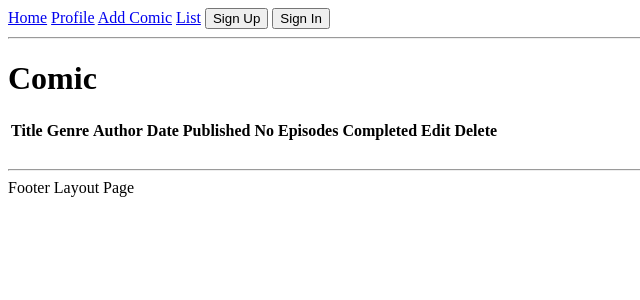
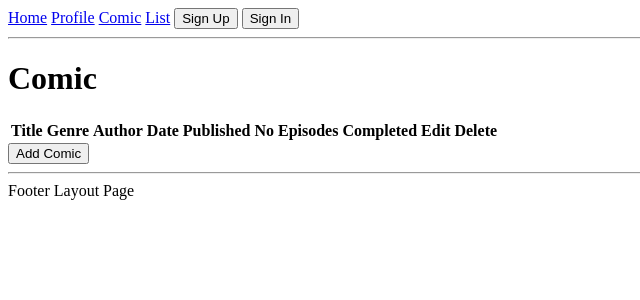
Before and after one commit to nadia-husain/project-2, a Node server app: page /comic/index in a window 1280 px wide. Shown: the top 300 px of the page, without its empty margins (0-640 px from the left). Run offline with Node 20, Linux system fonts and the light colour scheme; data that the repository does not hold is empty; some libraries are stand-ins or nearby versions.

Commit message:
comic page

```diff
--- a/controllers/comics.js
+++ b/controllers/comics.js
@@ -69,3 +69,27 @@ exports.comic_delete_get = (req, res) => {
             res.send('please try again later')
         })
 }
+
+// HTTP Update GET - Comic
+exports.comic_update_get = function(req, res) {
+    Comic.findById(req.comic._id)
+    .then(function(comic){
+        res.render('comic/edit', {comic})
+    })
+    .catch(function(err){
+        console.log(err)
+    })
+}
+
+// HTTP Update POST - Comic
+
+exports.comic_update_post = function(req, res) {
+    Comic.findByIdAndUpdate(req.comic._id, req.comic)
+    .then(function(){
+        console.log(req.comic)
+        res.redirect('/comic/index')
+    })
+    .catch(function(err){
+        console.log(err)
+    })
+}
--- a/routes/comics.js
+++ b/routes/comics.js
@@ -11,5 +11,7 @@ router.get('/comic/index', comicController.comic_index_get)
 router.get('/comic/add', comicController.comic_create_get)
 router.post('/comic/add', comicController.comic_create_post)
 router.get('/comic/delete',comicController.comic_delete_get)
+router.get('/comic/edit', comicController.comic_update_get)
+router.post('/comic/edit', comicController.comic_update_post)
 
 module.exports = router
--- a/views/comic/add.ejs
+++ b/views/comic/add.ejs
@@ -50,6 +50,7 @@
     </select>
 </div> -->
 
+    <input type="hidden" value="<%=user._id%>" name="id">
     <button type="submit">Add Comic</button>
 
 </form>
--- a/views/comic/index.ejs
+++ b/views/comic/index.ejs
@@ -25,3 +25,5 @@
     </tr>
 <% }) %>
 </table>
+
+<a href="/comic/add"><button>Add Comic</button></a>
--- a/views/layout.ejs
+++ b/views/layout.ejs
@@ -13,7 +13,7 @@
     <nav>
         <a href="/">Home</a>
         <a href="/profile/index">Profile</a>
-        <a href="/comic/add">Add Comic</a>
+        <a href="/comic/index">Comic</a>
         <a href="#">List</a>
         <a href="/auth/signup"><button>Sign Up</button></a>
         <a href="/auth/signin"><button>Sign In</button></a>
--- a/views/profile/index.ejs
+++ b/views/profile/index.ejs
@@ -10,5 +10,5 @@
     <%= user.emailAddress %>
 </div>
 
+<a href="edit"><button>Edit</button></a>
 <a href="/auth/signout"><button>Sign Out</button></a>
-<a href="edit"><button>Edit</button></a>
```
Also changed, not shown: controllers/profile.js (+12 -14 lines), views/comic/edit.ejs (+41 -0 lines).
